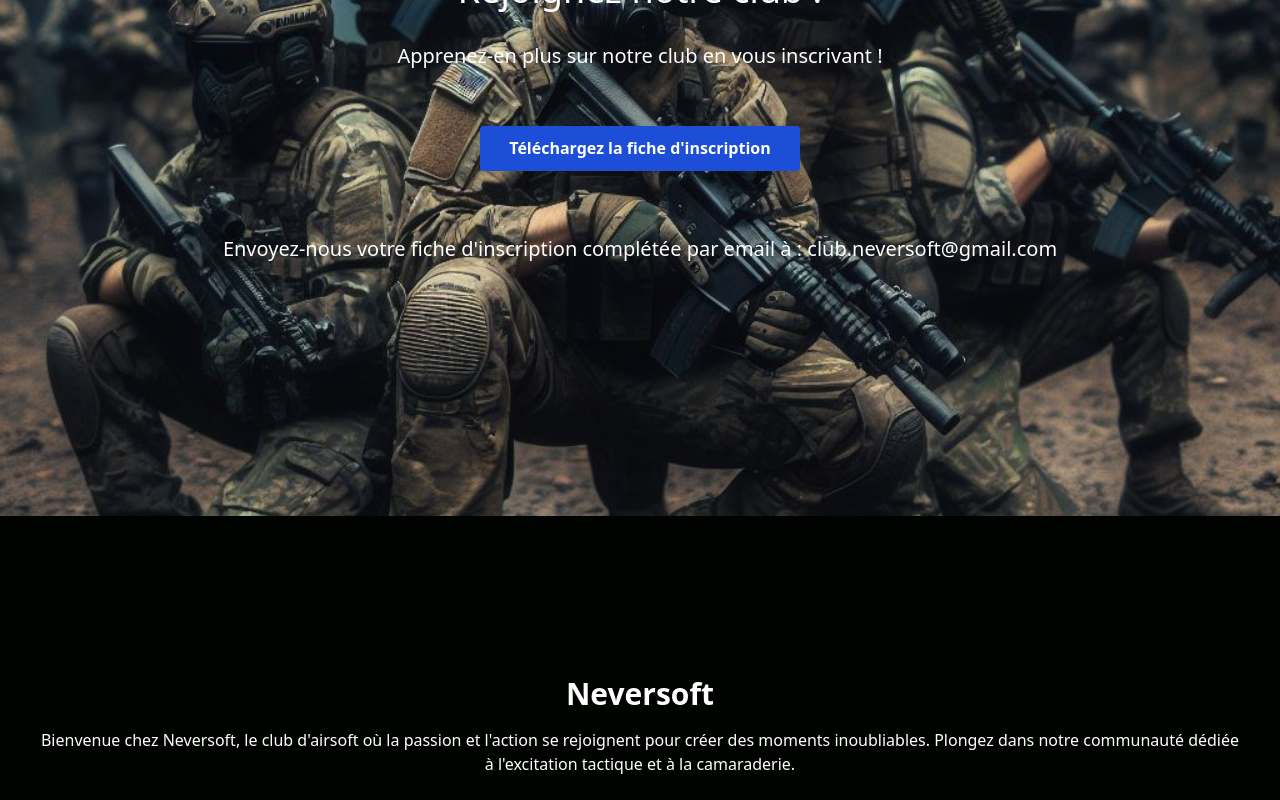
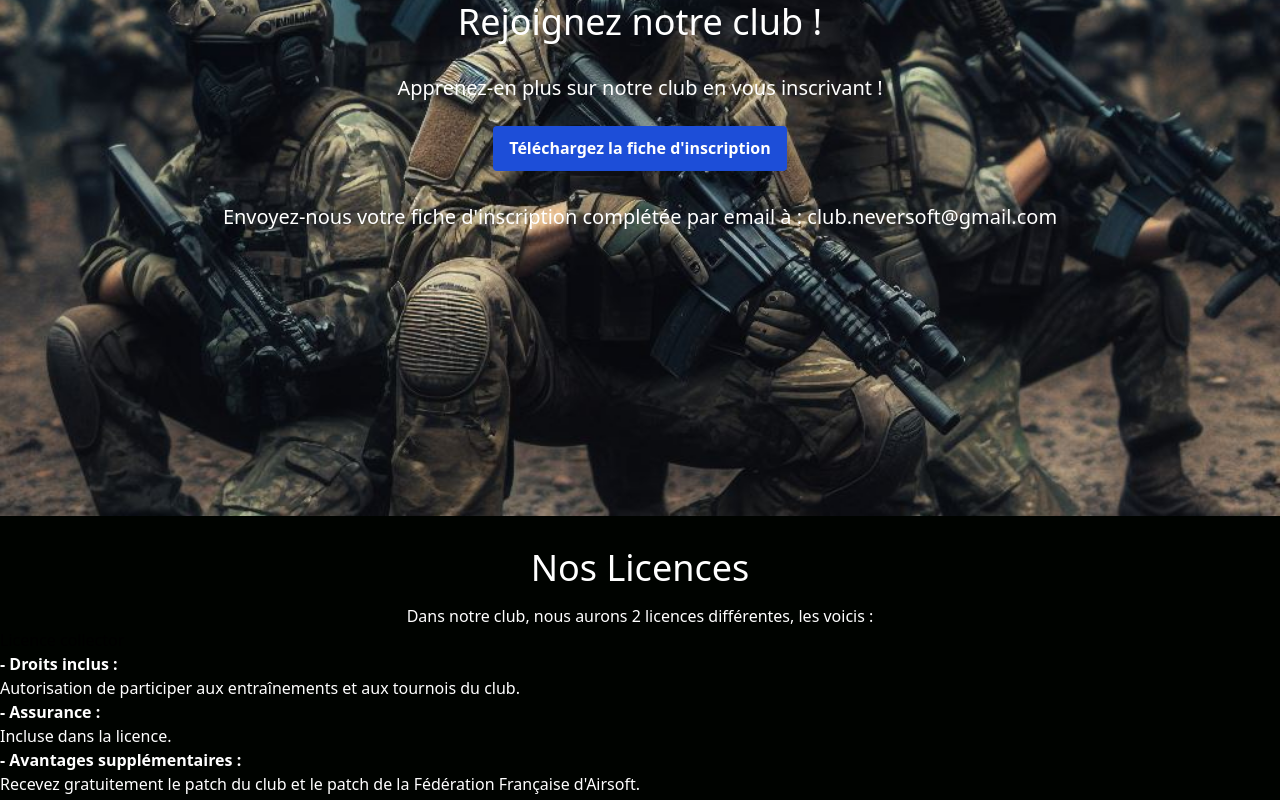
Before and after one commit to Florentin-Fallon/Neversoft, a React (Create React App) app: page /#/inscription in a window 1280 px wide. Shown: the part 380-1180 px from the top of the page. Built offline with nearby package versions, Linux system fonts and the light colour scheme; the HTML template or start-up script is replaced by a standard one.

Commit message:
create component notify

```diff
--- a/package.json
+++ b/package.json
@@ -7,12 +7,14 @@
     "@testing-library/jest-dom": "^5.14.1",
     "@testing-library/react": "^13.0.0",
     "@testing-library/user-event": "^13.2.1",
+    "aos": "^2.3.4",
     "react": "^18.2.0",
     "react-dom": "^18.2.0",
     "react-helmet": "^6.1.0",
     "react-icons": "^4.12.0",
     "react-router-dom": "^6.0.0",
     "react-scripts": "^5.0.1",
+    "react-toastify": "^10.0.2",
     "react-typed": "^1.2.0",
     "web-vitals": "^2.1.0"
   },
--- a/src/Inscription.js
+++ b/src/Inscription.js
@@ -1,6 +1,8 @@
 import React from 'react';
 import Navbar from './components/Navbar';
 import Footer from './components/Footer';
+import Licence from './components/Licence';
+import NotifyButton from './components/NotifyButton';
 
 function Inscription() {
   return (
@@ -16,9 +18,20 @@
               Apprenez-en plus sur notre club en vous inscrivant !
             </p>
             <a href={require('./Assets/Fiche-inscription.pdf')} download="inscription.pdf" className='text-white flex justify-center mt-6'>
-              <button className='w-80 h-[45px] bg-blue-700 hover:bg-blue-500 text-white font-bold py-2 px-4 rounded transition-transform transform hover:scale-105 my-8'>Téléchargez la fiche d'inscription</button>
+              <NotifyButton title="Téléchargez la fiche d'inscription" />
             </a>
             <p className='text-white text-center text-xl mt-8'>Envoyez-nous votre fiche d'inscription complétée par email à : <a href="mailto:club.neversoft@gmail.com">club.neversoft@gmail.com</a></p>
+          </div>
+        </div>
+      </div>
+      <div>
+        <div>
+          <p className='text-white text-center text-4xl mt-8'>Nos Licences</p>
+          <div>
+            <p className='text-white text-center mt-4'>Dans notre club, nous aurons 2 licences différentes, les voicis :</p>
+          </div>
+          <div>
+            <Licence />
           </div>
         </div>
       </div>
--- a/src/components/Card.jsx
+++ b/src/components/Card.jsx
@@ -12,7 +12,7 @@
         <div className="bg-white flex flex-col border-solid w-[17rem] h-[18rem] rounded-lg m-px">
             {imgSrc && imgAlt && (<img className="w-[100%] rounded-t-lg" src={imgSrc} alt={imgAlt} />)}
             {title && <h1 className="my-2 text-xl text-center font-semibold">{title}</h1>}
-            {buttonText && <a className="text-center text-sm w-[50%] rounded-lg bg-black text-white m-auto p-1" href={link}>
+            {buttonText && <a className="text-center text-sm w-[50%] rounded-lg bg-blue-700 hover:bg-blue-500 text-white m-auto p-1" href={link}>
                 {buttonText}
             </a>}
         </div>
--- /dev/null
+++ b/src/components/Licence.jsx
@@ -0,0 +1,19 @@
+import React from 'react'
+
+function Licence() {
+  return (
+    <div>
+        <p>Licence collector</p>
+        <div>
+            <p className='text-white font-semibold'>- Droits inclus :</p>
+            <p className='text-white'>Autorisation de participer aux entraînements et aux tournois du club.</p>
+            <p className='text-white font-semibold'>- Assurance :</p>
+            <p className='text-white'>Incluse dans la licence.</p>
+            <p className='text-white font-semibold'>- Avantages supplémentaires :</p>
+            <p className='text-white'>Recevez gratuitement le patch du club et le patch de la Fédération Française d'Airsoft.</p>
+        </div>
+    </div>
+  )
+}
+
+export default Licence
--- /dev/null
+++ b/src/components/NotifyButton.jsx
@@ -0,0 +1,30 @@
+import React from 'react'
+import { ToastContainer, toast } from 'react-toastify'
+ import { Bounce } from 'react-toastify';
+import 'react-toastify/dist/ReactToastify.css';
+
+function NotifyButton({
+    title,
+}) {
+
+    const notify = () => toast.success('Fichier télécharger !', {
+        position: "top-right",
+        autoClose: 2000,
+        hideProgressBar: false,
+        closeOnClick: true,
+        pauseOnHover: true,
+        draggable: true,
+        progress: undefined,
+        theme: "light",
+        transition: Bounce,
+    });
+
+    return (
+        <div>
+            <button onClick={notify} className="className='w-80 h-[45px] bg-blue-700 hover:bg-blue-500 text-white font-bold py-2 px-4 rounded transition-transform transform hover:scale-105 my-8'">{title}</button>
+            <ToastContainer />
+        </div>
+    )
+}
+
+export default NotifyButton
```
Also changed, not shown: 13 other files (tests, documents, lock files or other folders).
